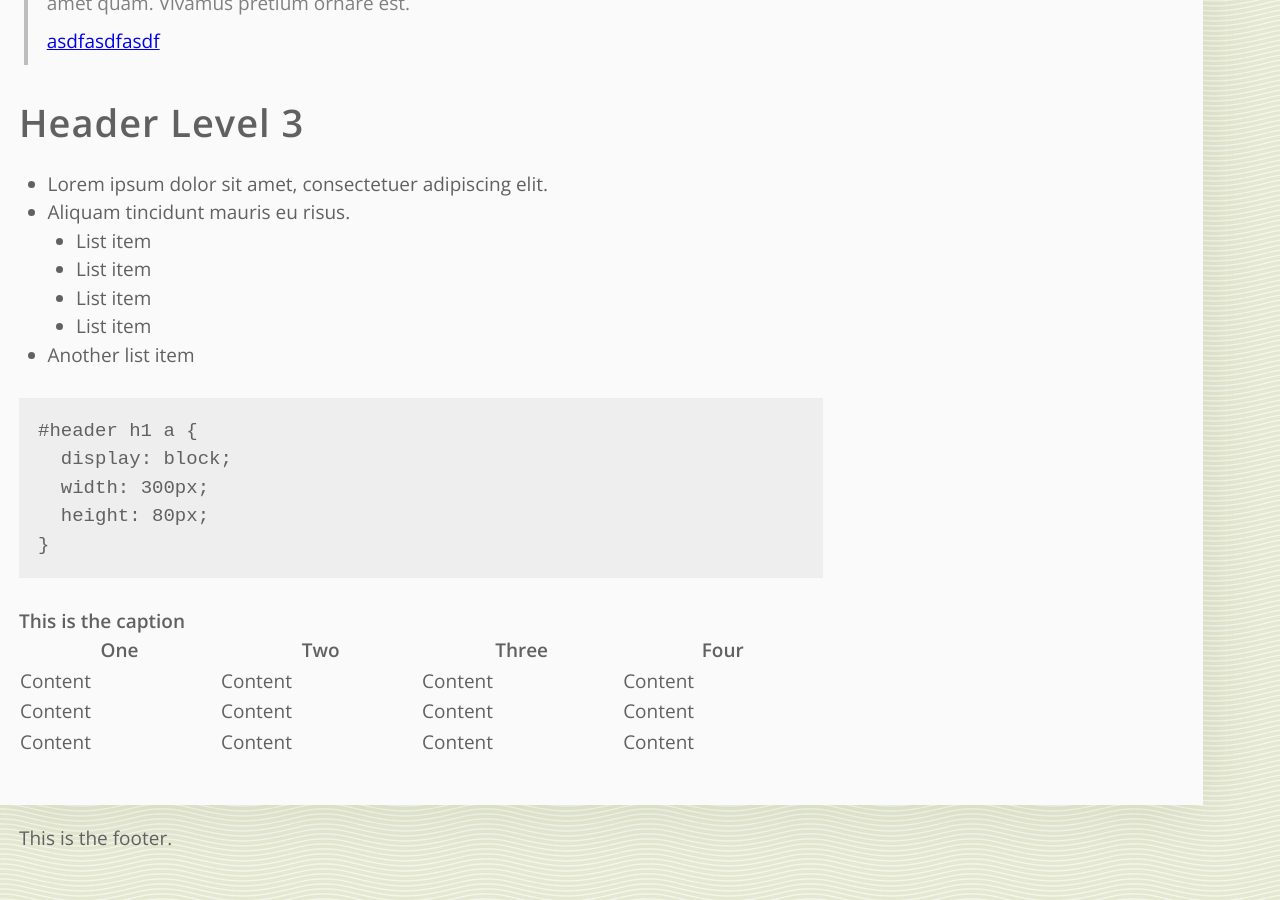
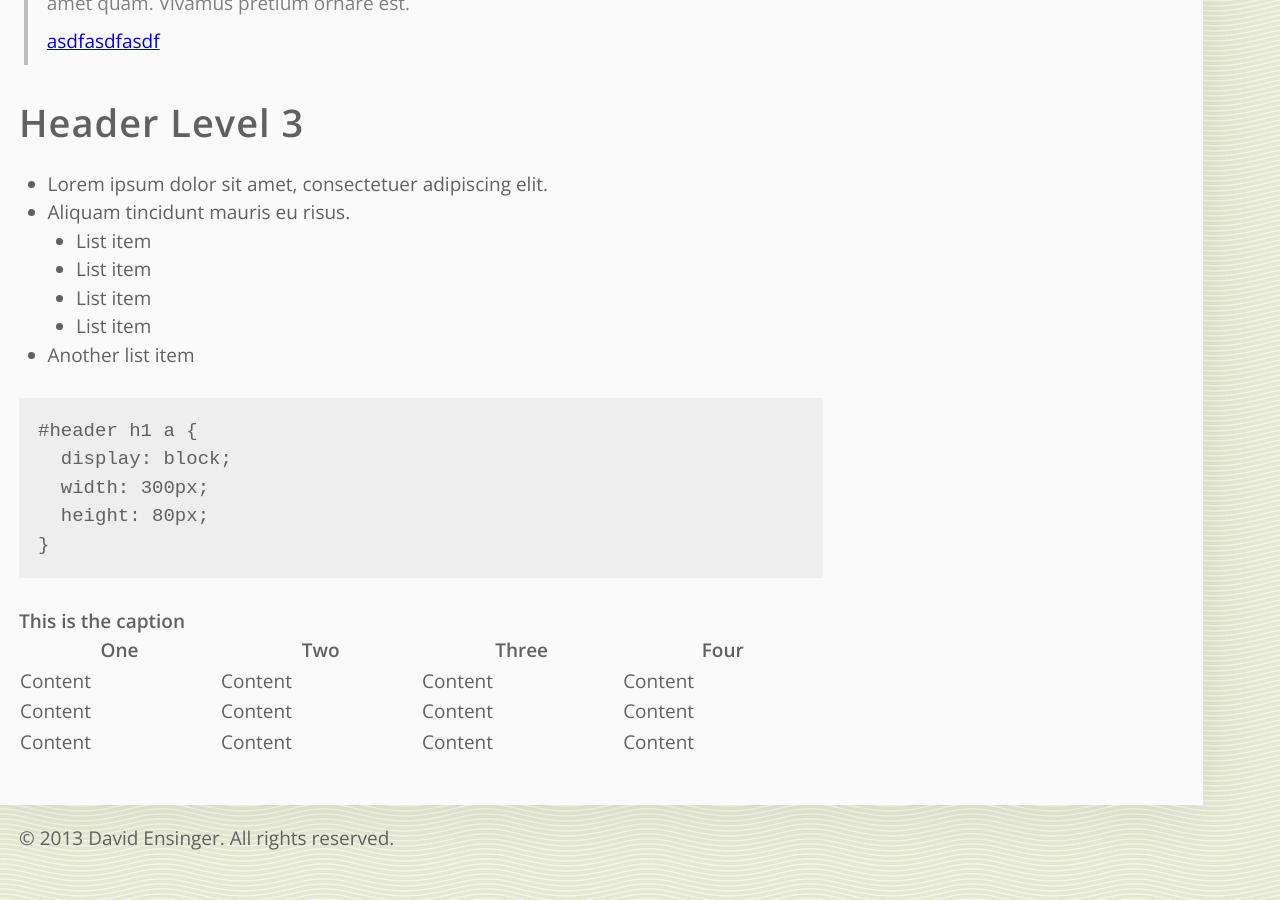
Before and after one commit to davidensinger/davidensinger.github.io, a Jekyll site: the page built from index.html, in a window 1280 px wide and 900 px high, scrolled down 2867 px. Built offline with Jekyll 4.4.1, drawn with Linux system fonts in a browser that asks for light colours; nearby versions of some CDN libraries; Markdown is read by kramdown in place of the engine named in the settings; the list of posts is cut into pages by our own code.

Commit message:
Added a copyright statement to the footer.

```diff
--- a/_layouts/default.html
+++ b/_layouts/default.html
@@ -34,7 +34,7 @@
       </div>
     </div>
     <footer>
-      <p>This is the footer.</p>
+      <p>&copy; 2013 David Ensinger. All rights reserved.</p>
     </footer>
     <script src='//ajax.googleapis.com/ajax/libs/jquery/1.9.1/jquery.min.js'></script>
     <script>
```
Also changed, not shown: 1 other file.
